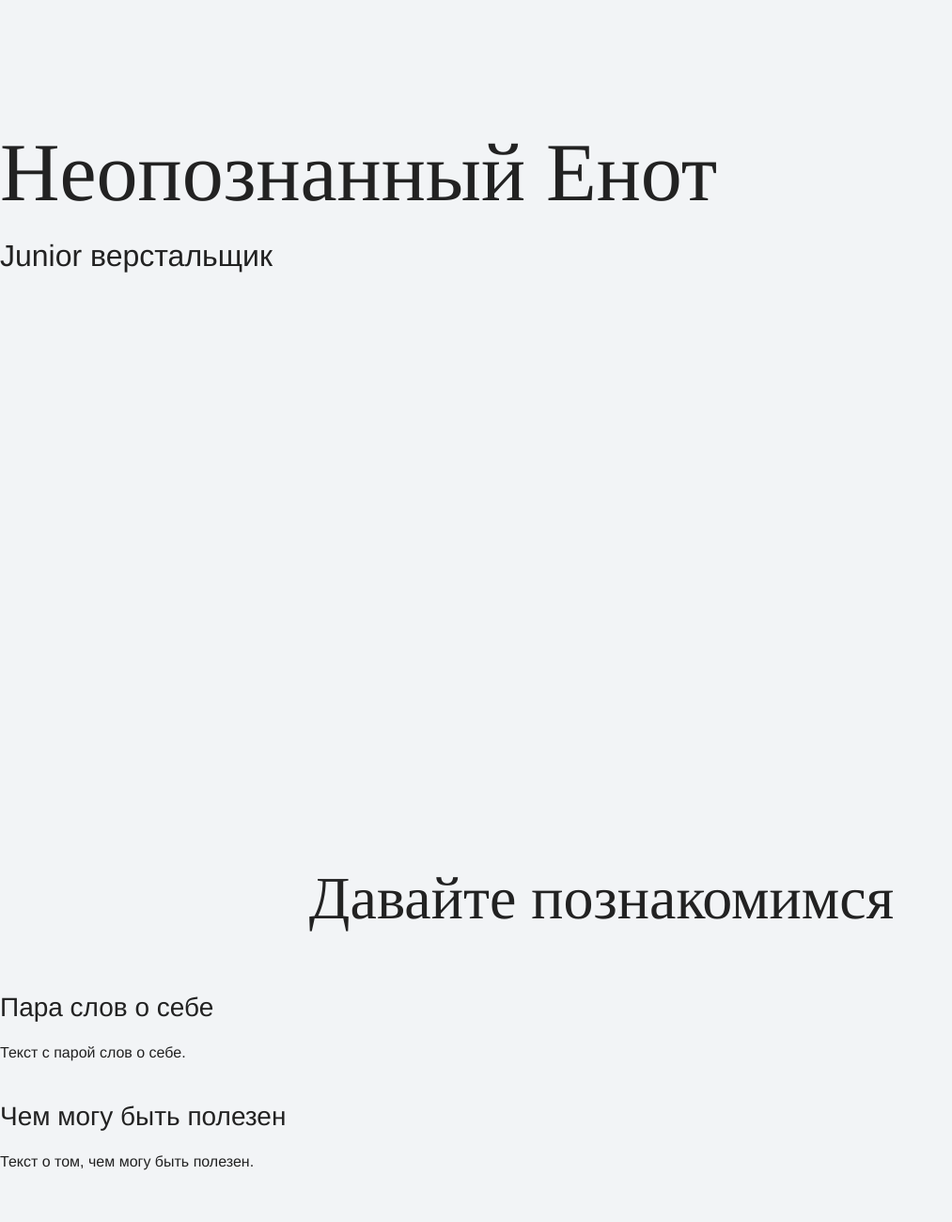
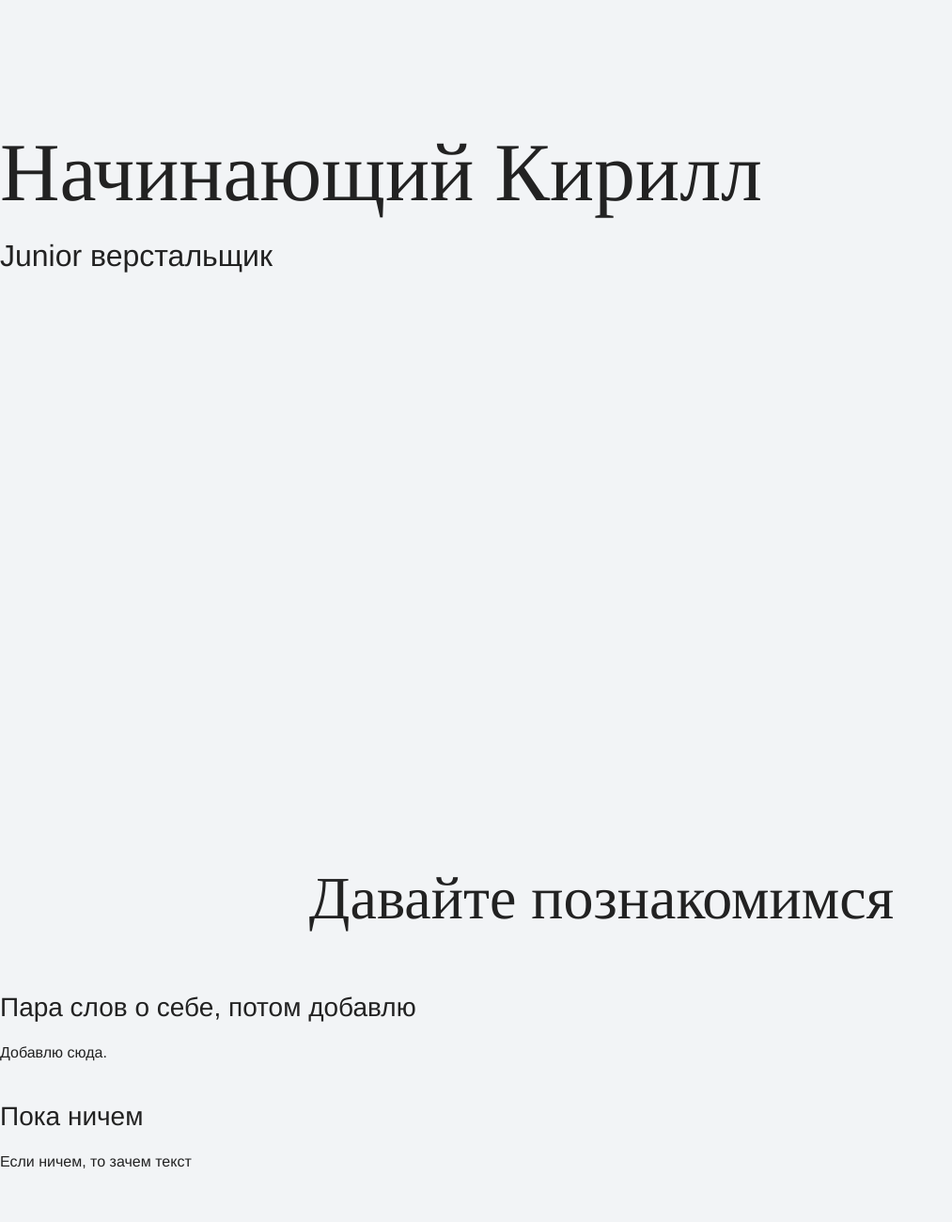
Before and after one commit to Waldenberg777/walden, a plain HTML site: page index.html in a window 1280 px wide. Shown: the part 120-1420 px from the top of the page at 94% size, without its empty margins (0-1013 px from the left). Drawn offline with Linux system fonts and the light colour scheme.

Commit message:
Update index.html

```diff
--- a/index.html
+++ b/index.html
@@ -12,16 +12,16 @@
     </header>
 
     <section class="hero-image">
-      <h1 class="heading">Неопознанный Енот</h1>
+      <h1 class="heading">Начинающий Кирилл</h1>
       <p>Junior верстальщик</p>
     </section>
 
     <section class="intro">
       <h2 class="subheading">Давайте познакомимся</h2>
-      <h3>Пара слов о себе</h3>
-      <p>Текст с парой слов о себе.</p>
-      <h3>Чем могу быть полезен</h3>
-      <p>Текст о том, чем могу быть полезен.</p>
+      <h3>Пара слов о себе, потом добавлю</h3>
+      <p>Добавлю сюда.</p>
+      <h3>Пока ничем</h3>
+      <p>Если ничем, то зачем текст</p>
     </section>
 
     <section class="portfolio">
```
